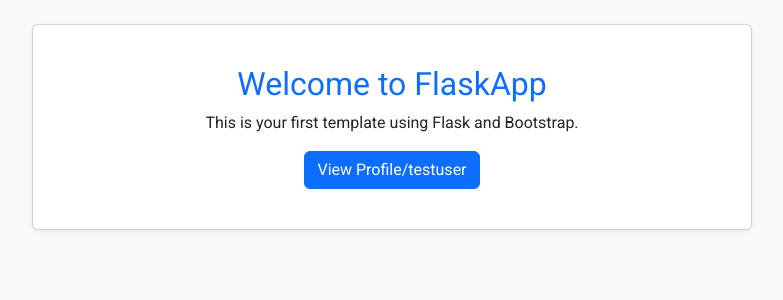
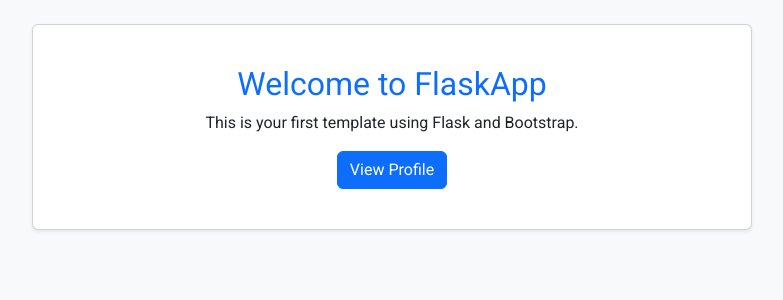
Before and after one commit to rstanbaugh/Flask-Server, a Flask app: page / in a window 1280 px wide. Shown: the part 56-356 px from the top of the page, without its empty margins (248-1031 px from the left). Run offline with Flask 3, Linux system fonts and the light colour scheme.

Commit message:
fixed view profile button

```diff
--- a/templates/first_template.html
+++ b/templates/first_template.html
@@ -10,7 +10,7 @@
                 <div class="card-body text-center">
                     <h2 class="card-title text-primary">Welcome to FlaskApp</h2>
                     <p class="card-text">This is your first template using Flask and Bootstrap.</p>
-                    <a href="/profile" class="btn btn-primary">View Profile/testuser</a>
+                    <a href="/profile/testuser" class="btn btn-primary">View Profile</a>
                 </div>
             </div>
         </div>
```
Also changed, not shown: 1 other file.
